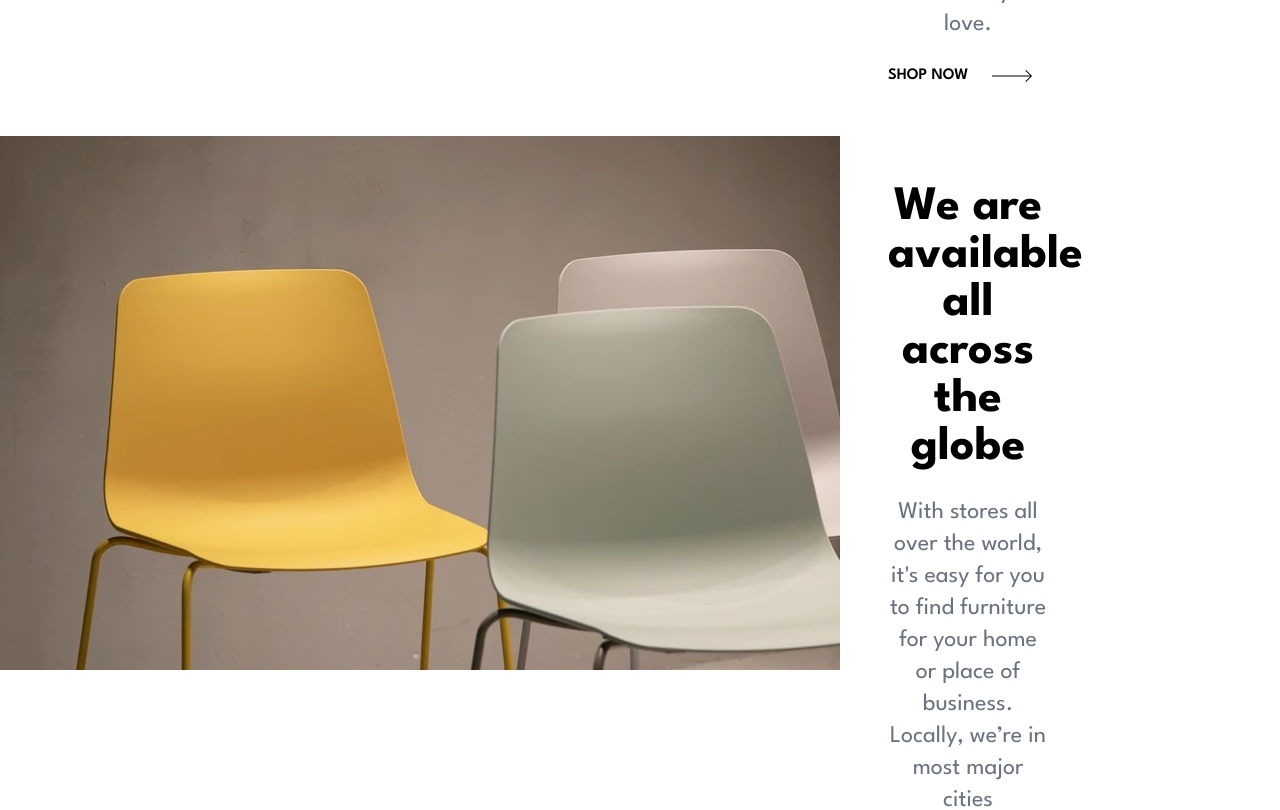
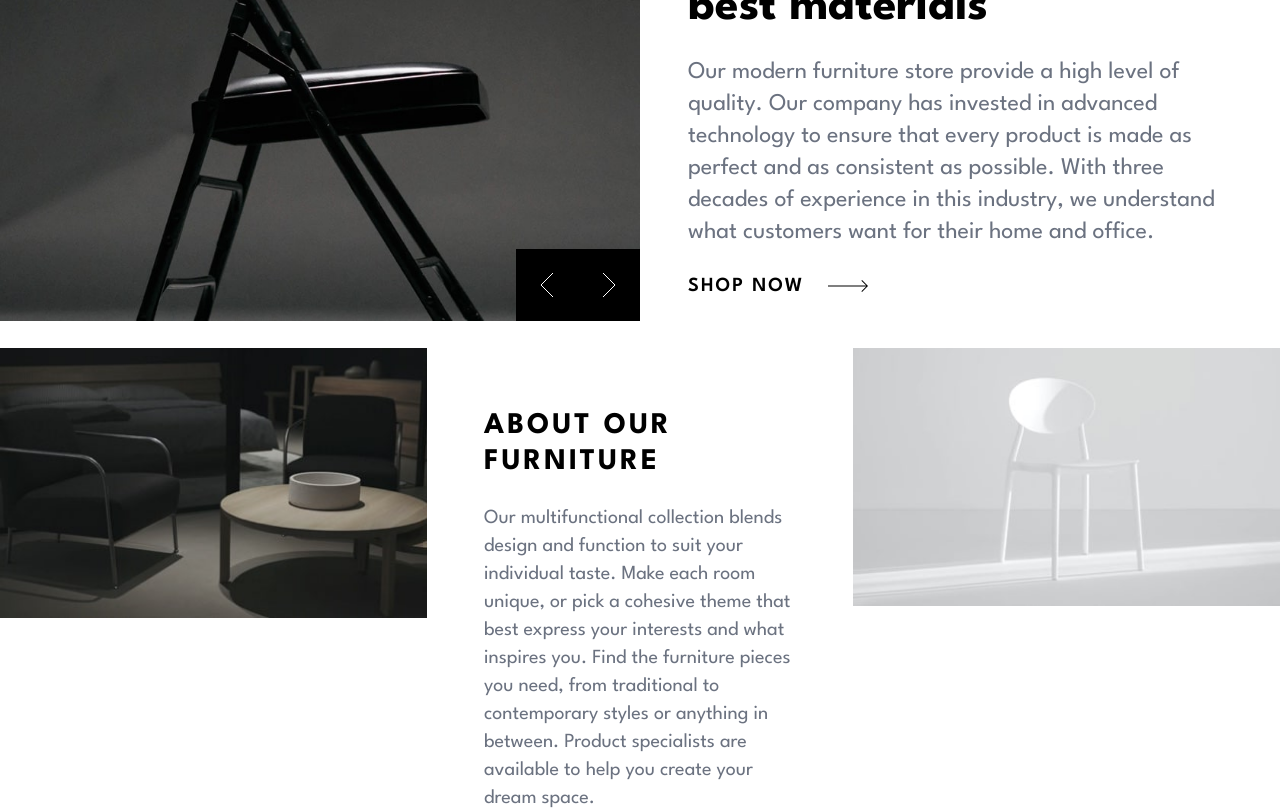
Before and after one commit to tutich/roomPage, a React (Create React App) app in the folder client/: page / in a window 1280 px wide. Shown: the part 1000-1810 px from the top of the page. Built offline with nearby package versions, Linux system fonts and the light colour scheme.

Commit message:
navbar jsx

```diff
--- a/client/src/App.js
+++ b/client/src/App.js
@@ -2,10 +2,13 @@ import logo from './logo.svg';
 import './App.css';
 import Intro from './Components/Intro/Intro';
 import About from './Components/About/About';
+import Navbar from './Components/Navbar/Navbar';
+
 
 function App() {
   return (
     <div className="App">
+      <Navbar />
       <Intro />
       <About />
     </div>
--- a/client/src/Components/About/About.jsx
+++ b/client/src/Components/About/About.jsx
@@ -5,14 +5,14 @@ import light from '../../images/image-about-light.jpg'
 const About = () => {
   return (
     <div>
-        <section className='flex flex-col lg:flex-row '>
+        <section className='grid grid-cols-1 lg:grid-cols-3 '>
             <div >
                 <img src={dark} alt=""  className='w-full '/>
             </div>
 
-            <div className='max-w-md w-[90%] mx-auto text-left '>
-                <h3 className='tracking-widest leading-relaxed text-xl font-bold text-black-900'>ABOUT OUR FURNITURE</h3>
-                <p className='text-[##A1A1A1] leading-relaxed mx-auto'>Our multifunctional collection blends design and function to suit your individual taste. Make each room unique, or pick a
+            <div className='items-center max-w-md w-[90%] mx-auto text-left lg:p-9'>
+                <h3 className='tracking-widest leading-relaxed lg:text-3xl lg:mt-6  font-bold text-black-900'>ABOUT OUR FURNITURE</h3>
+                <p className='lg:text-xl text-gray-500 leading-relaxed lg:mt-6 '>Our multifunctional collection blends design and function to suit your individual taste. Make each room unique, or pick a
                     cohesive theme that best express your interests and what inspires you. Find the furniture pieces you need, from
                     traditional to contemporary styles or anything in between. Product specialists are available to help you create your dream space.
                 </p>
--- a/client/src/Components/Intro/Intro.jsx
+++ b/client/src/Components/Intro/Intro.jsx
@@ -1,10 +1,10 @@
-import React from 'react'
-import Navbar from '../Navbar/Navbar'
+import React from 'react';
 import angleLeft from '../../images/icon-angle-left.svg'
 import angleRight from '../../images/icon-angle-right.svg'
 import image1 from '../../images/mobile-image-hero-1.jpg';
 import image2 from '../../images/mobile-image-hero-2.jpg';
 import image3 from '../../images/mobile-image-hero-3.jpg';
+import Navbar from '../Navbar/Navbar'
 
 import imageOne from '../../images/desktop-image-hero-1.jpg';
 import imageTwo from '../../images/desktop-image-hero-2.jpg';
@@ -41,29 +41,31 @@ const Data = [
 const Intro = () => {
   return (
     <div className=''>
-        <Navbar />
+
 
         <section >
           {
             Data.map(item => (
-              <div key={item.id} className='flex flex-col lg:flex-row'>
-                 <div>
-                   <picture>
-                    <source media='(min-width: 768px)'  srcSet={item.desktop}/>
+              <div key={item.id} className='grid grid-cols-1 lg:grid-cols-2 lg:items-center'>
+                 <div className='relative'>
+                   <picture className=''>
+                    <source media='(min-width: 768px)'  srcSet={item.desktop} className=''/>
                     <img src={item.mobile} alt="" className='w-full' />
                    </picture>
 
-                   <section className=''>
-                       <img src={angleLeft} alt="" className='' />
-                       <img src={angleRight} alt="" />
-                    </section>
+                   <div className=''>
+                       <ul className='absolute right-0 bottom-0 flex'>
+                         <li><button className='bg-black p-6 hover:bg-gray-800 transition-all duration-200'><img src={angleLeft} alt="" className='' /></button></li>
+                         <li><button className='bg-black p-6 hover:bg-gray-800 transition-all duration-200'><img src={angleRight} alt="" /></button></li>
+                       </ul>
+                    </div>
                  </div>
 
-                <div className='p-8 lg:p-12 w-[20%]'>
-                  <h1 className='text-2xl lg:text-5xl font-bold'>{item.title}</h1>
+                <div className='p-8 lg:p-12  text-left '>
+                  <h1 className='text-4xl lg:text-5xl font-bold'>{item.title}</h1>
                   <p className='text-xl lg:text-2xl text-gray-500 my-6'>{item.desc}</p>
                   <div>
-                        <button className='flex items-center justify-between font-semibold gap-6 text-black-900'>
+                        <button className='flex items-center text-xl  font-semibold gap-6 text-black-900 tracking-widest hover:opacity-60'>
                             SHOP NOW
                           <img src={arrow} alt="" />
                         </button>
--- a/client/src/Components/Navbar/Navbar.jsx
+++ b/client/src/Components/Navbar/Navbar.jsx
@@ -1,8 +1,16 @@
 import React from 'react'
+import hamburger from '../../images/icon-hamburger.svg';
+import logo from '../../images/logo.svg';
+
 
 const Navbar = () => {
   return (
-    <div>Navbar</div>
+    <div className='absolute z-10 p-8 flex flex-start'>
+      <img src={hamburger} alt="" className='block lg:hidden'/>
+      <div>
+        <img src={logo} alt="" />
+      </div>
+    </div>
   )
 }
 
```
